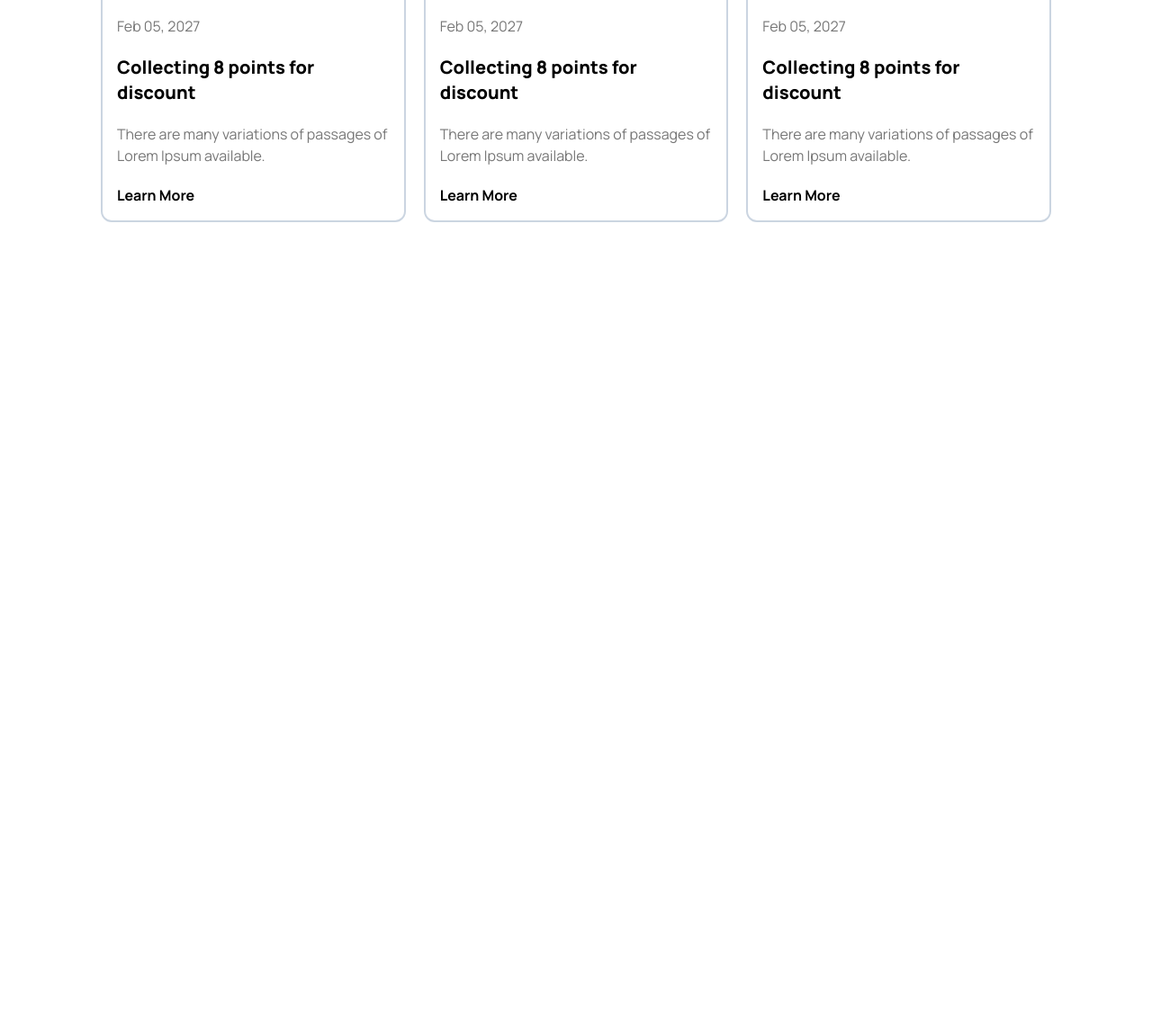
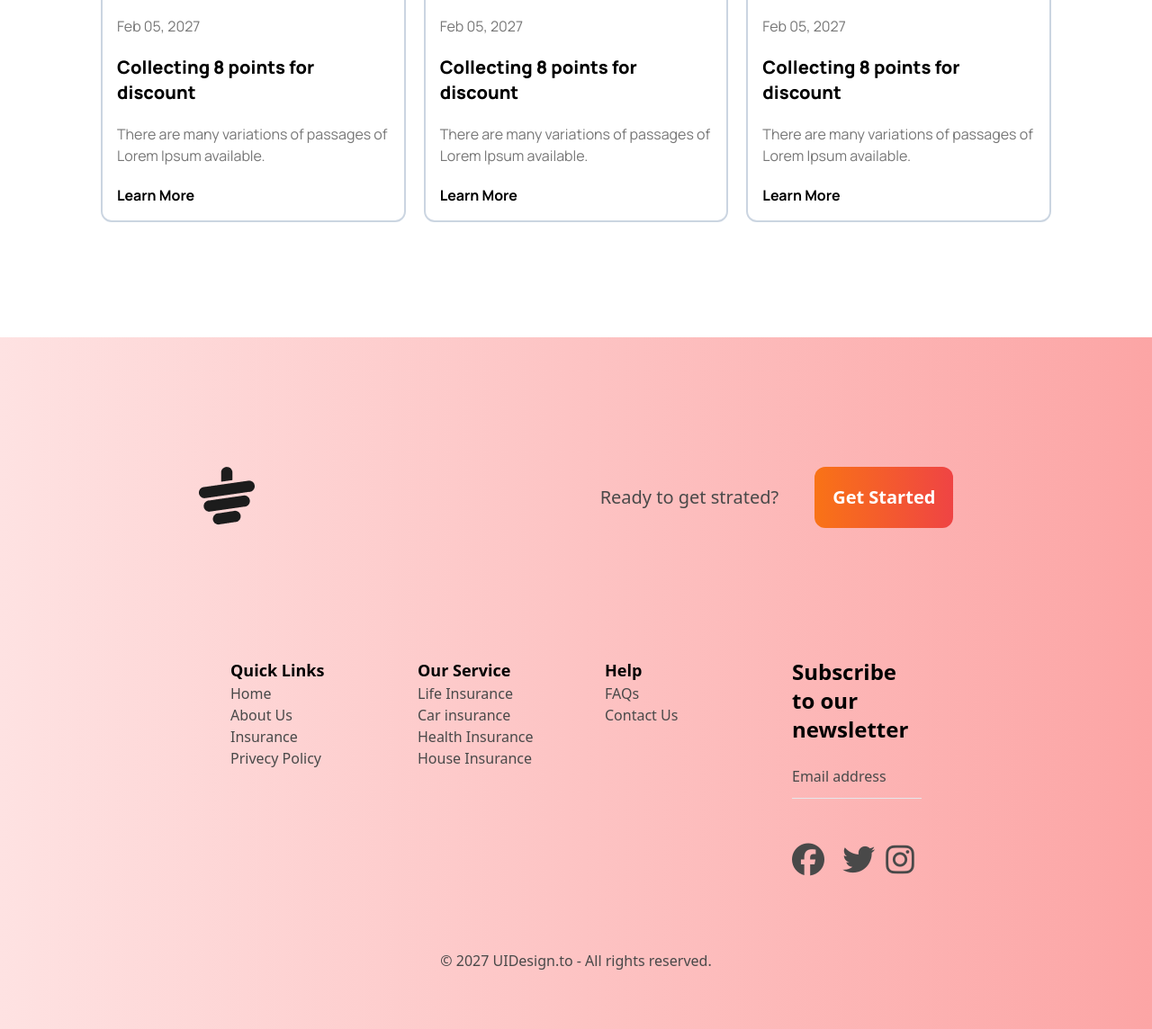
Before and after one commit to bayzedahmedandthe/Tea-House-site, a plain HTML site: page index.html in a window 1280 px wide. Shown: the part 3063-4207 px from the top of the page at 90% size. Before the commit the page ends 3310 px from the top, so only its background shows below. Drawn offline with nearby package versions, Linux system fonts and the light colour scheme.

Commit message:
added footer section

```diff
--- a/index.html
+++ b/index.html
@@ -22,8 +22,8 @@
 
 </head>
 
-<body class="manrope-font max-w-screen-xl mx-auto px-16 lg:px-28">
-  <header>
+<body>
+  <header class="manrope-font max-w-screen-xl mx-auto px-16 lg:px-28">
     <!-- banner container div -->
     <div class="md:flex gap-20 mt-14 ">
       <!-- banner text part div -->
@@ -54,7 +54,7 @@
 
     </div>
   </header>
-  <main>
+  <main class="manrope-font max-w-screen-xl mx-auto px-16 lg:px-28">
     <!--featured section container -->
     <div class=" text-center mt-36">
       <h3 class="text-5xl font-extrabold">Our Featured Products</h3>
@@ -201,8 +201,57 @@
         </div>
       </div>
     </div>
+    <!-- footer section container-->
+
   </main>
+  <div class="bg-gradient-to-r from-red-100 to-red-300 mt-32 ">
+    <!-- footer tittle container -->
+    <div class="flex space-x-96 justify-center pt-36">
+      <div>
+        <img src="images/cup.png" alt=""></div>
+      <div class="flex items-center gap-10">
+        <p class="text-[#494949] text-xl">Ready to get strated?</p>
+        <button class="text-xl font-bold p-5 bg-gradient-to-r from-orange-500 to-red-500 rounded-xl text-white">Get
+          Started</button>
+      </div>
+    </div>
+    <!-- footer coulmns section container -->
+    <div class="grid grid-cols-4 gap-16 mt-36 max-w-3xl mx-auto">
+      <div>
+        <h5 class="font-semibold text-lg">Quick Links</h5>
+        <p class="text-[#494949] ">Home</p>
+        <p class="text-[#494949] ">About Us</p>
+        <p class="text-[#494949] ">Insurance</p>
+        <p class="text-[#494949] ">Privecy Policy</p>
+      </div>
+      <div>
+        <h5 class="font-semibold text-lg">Our Service</h5>
+        <p class="text-[#494949] ">Life Insurance</p>
+        <p class="text-[#494949] ">Car insurance</p>
+        <p class="text-[#494949] ">Health Insurance</p>
+        <p class="text-[#494949] ">House Insurance</p>
+      </div>
+      <div>
+        <h5 class="font-semibold text-lg">Help</h5>
+        <p class="text-[#494949] ">FAQs</p>
+        <p class="text-[#494949] ">Contact Us</p>
+      </div>
+      <div>
+        <h4 class="text-2xl font-semibold">Subscribe to our <br> newsletter</h4>
+        <p class="text-[#494949] mt-6">Email address</p>
+        <hr class="mt-3 ">
+        <br><br>
+        <i class="fa-brands fa-facebook text-[#494949] text-4xl"></i>
+        <i class="fa-brands fa-twitter text-[#494949] pl-4 text-4xl"></i>
+        <i class="fa-brands fa-instagram text-[#494949] pl-2 text-4xl"></i>
 
+      </div>
+    </div>
+    <div class=" text-center pt-20 pb-16 text-[#494949]">
+      <p>© 2027 UIDesign.to - All rights reserved.</p>
+    </div>
+
+  </div>
 </body>
 
 </html>
```
